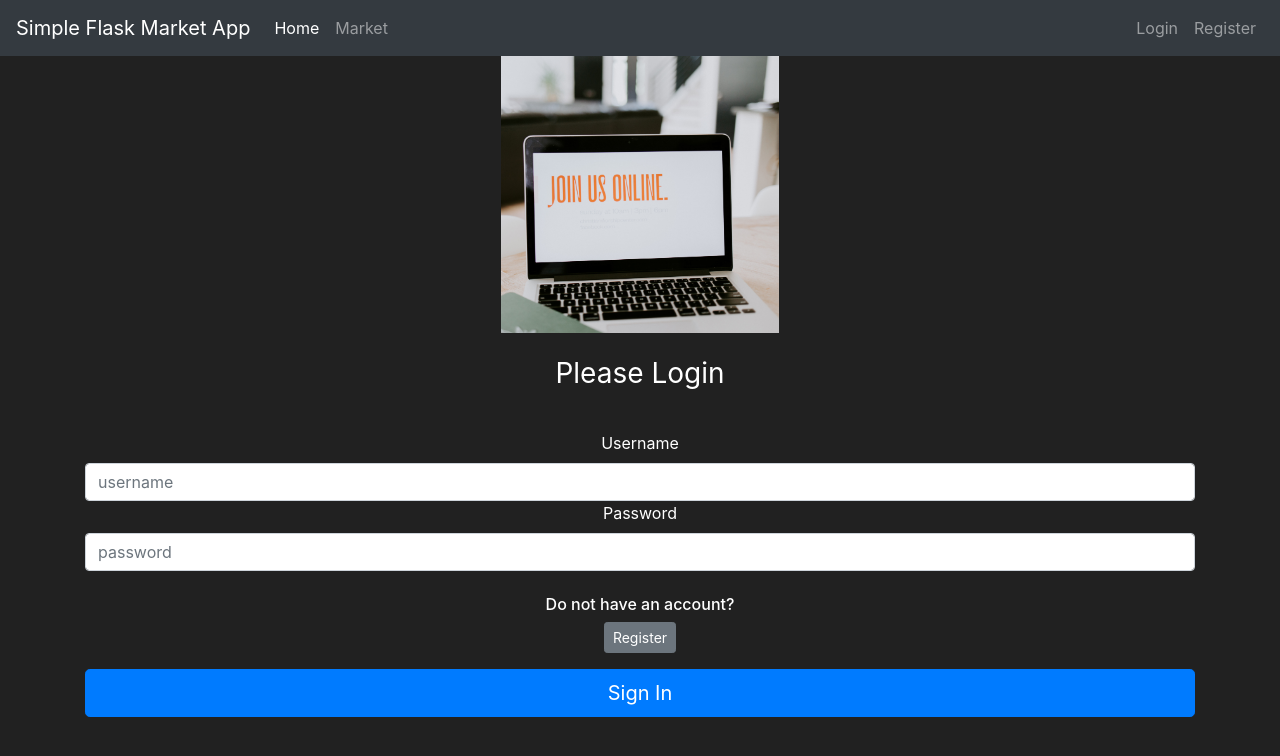
After one commit to petrenkonikita112263/Flask_First_Real_Project, a Flask app: page /login in a window 1280 px wide. The commit adds this page. Shown: the top 756 px of the page. Run offline with Flask 2, Linux system fonts and the light colour scheme; some libraries are stand-ins or nearby versions.

Commit message:
Designed log in page with it's functionality.
The user password is stored as hashed password for better security thanks to flask_bcrypt library.
Created new class LoginForm in forms.py, to allow graph and change username added set|get-ers methods in User class.
Connected the new html page with the new model in routes.py. Added the aditional button if user already has the account.

```diff
--- a/market/__init__.py
+++ b/market/__init__.py
@@ -1,9 +1,11 @@
 from flask import Flask
 from flask_sqlalchemy import SQLAlchemy
+from flask_bcrypt import Bcrypt
 
 app = Flask(__name__)
 app.config["SQLALCHEMY_DATABASE_URI"] = "sqlite:///market.db"
 app.config["SECRET_KEY"] = "717d3b62413d3ef9eb728196"
 app_db = SQLAlchemy(app)
+bcrypt = Bcrypt(app)
 
 from market import routes
--- a/market/forms.py
+++ b/market/forms.py
@@ -22,3 +22,9 @@ class RegisterForm(FlaskForm):
         user_address = User.query.filter_by(user_email=email_to_check.data).first()
         if user_address:
             raise ValidationError("The user with this email address, has already existed. Type another email address.")
+
+
+class LoginForm(FlaskForm):
+    username = StringField(label="username", validators=[DataRequired()])
+    password = PasswordField(label="password", validators=[DataRequired()])
+    submit = SubmitField(label="Sign In")
--- a/market/routes.py
+++ b/market/routes.py
@@ -1,7 +1,7 @@
 from market import app, app_db
 from flask import render_template, redirect, url_for, flash, get_flashed_messages
 from market.models import SalableGood, User
-from market.forms import RegisterForm
+from market.forms import RegisterForm, LoginForm
 
 
 @app.route("/")
@@ -27,7 +27,7 @@ def register_page():
     if registration_form.validate_on_submit():
         user_to_create = User(username=registration_form.username.data,
                               user_email=registration_form.email.data,
-                              user_pd=registration_form.pd.data)
+                              password=registration_form.pd.data)
         app_db.session.add(user_to_create)
         app_db.session.commit()
         return redirect(url_for("market_page"))
@@ -35,3 +35,9 @@ def register_page():
         for e in registration_form.errors.values():
             flash(f"The error {e} was occurred during registration", category="danger")
     return render_template("register_page.html", form=registration_form)
+
+
+@app.route("/login", methods=["GET", "POST"])
+def log_in_page():
+    login_form = LoginForm()
+    return render_template("login.html", form=login_form)
--- a/market/templates/base.html
+++ b/market/templates/base.html
@@ -29,7 +29,7 @@
                 </ul>
                 <ul class="navbar-nav">
                     <li class="nav-item">
-                        <a class="nav-link" href="#">Login</a>
+                        <a class="nav-link" href="{{ url_for('log_in_page') }}">Login</a>
                     </li>
                     <li class="nav-item">
                         <a class="nav-link" href="{{ url_for('register_page') }}">Register</a>
--- /dev/null
+++ b/market/templates/login.html
@@ -0,0 +1,30 @@
+{% extends "base.html" %}
+{% block title_page %}
+    Log In Page
+{% endblock %}
+{% block body_content %}
+<body class="text-center">
+    <div class="container">
+        <form method="POST" class="form-signin" style="color:white">
+            {{ form.hidden_tag() }}
+            <img class="mb-4" src="{{ url_for('static', filename='registration_image_unsplash.jpg') }}"
+                 style="max-width: 25%; height: auto;"
+                 alt="Registration Image">
+            <h1 class="h3 mb-3 font-weight-normal">
+                Please Login
+            </h1>
+            <br>
+            {{ form.username.label().title() }}
+            {{ form.username(class="form-control", placeholder="username") }}
+            {{ form.password.label().title() }}
+            {{ form.password(class="form-control", placeholder="password") }}
+            <br>
+            <div class="checkbox mb-3">
+               <h6>Do not have an account?</h6>
+               <a class="btn btn-sm btn-secondary" href="{{ url_for('register_page') }}">Register</a>
+            </div>
+            {{ form.submit(class="btn btn-lg btn-block btn-primary") }}
+        </form>
+    </div>
+</body>
+{% endblock %}
--- a/market/templates/register_page.html
+++ b/market/templates/register_page.html
@@ -24,6 +24,10 @@
             {{ form.confirm_pd.label().title() }}
             {{ form.confirm_pd(class="form-control", placeholder="Repeat the password one more time") }}
             <br>
+            <div class="checkbox mb-3">
+               <h6>Already has an account?</h6>
+               <a class="btn btn-sm btn-secondary" href="{{ url_for('log_in_page') }}">Sing In</a>
+            </div>
             {{ form.submit(class="btn btn-lg btn-block btn-primary") }}
         </form>
     </div>
```
Also changed, not shown: market/models.py (+9 -0 lines), market/market.db.
